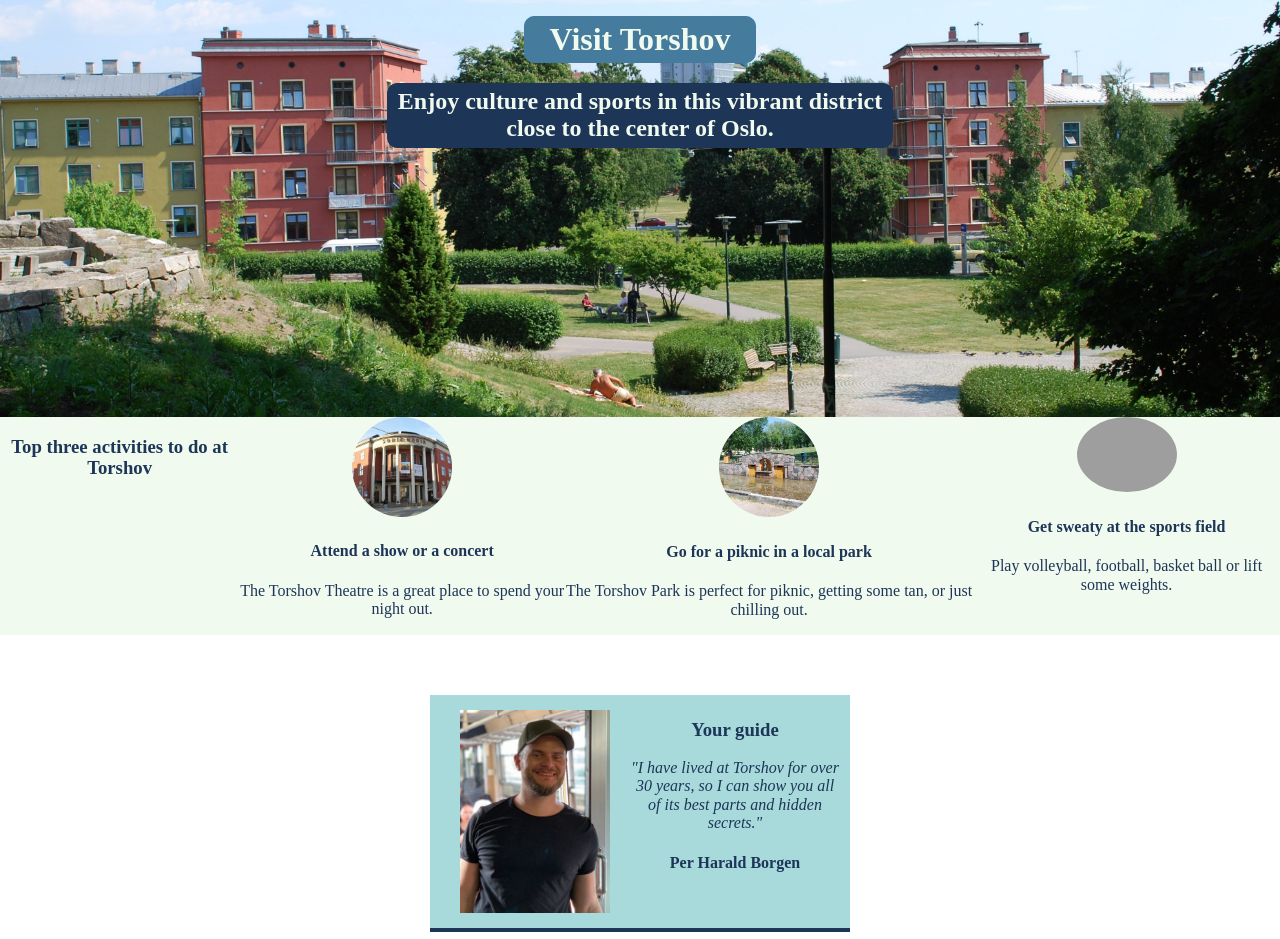
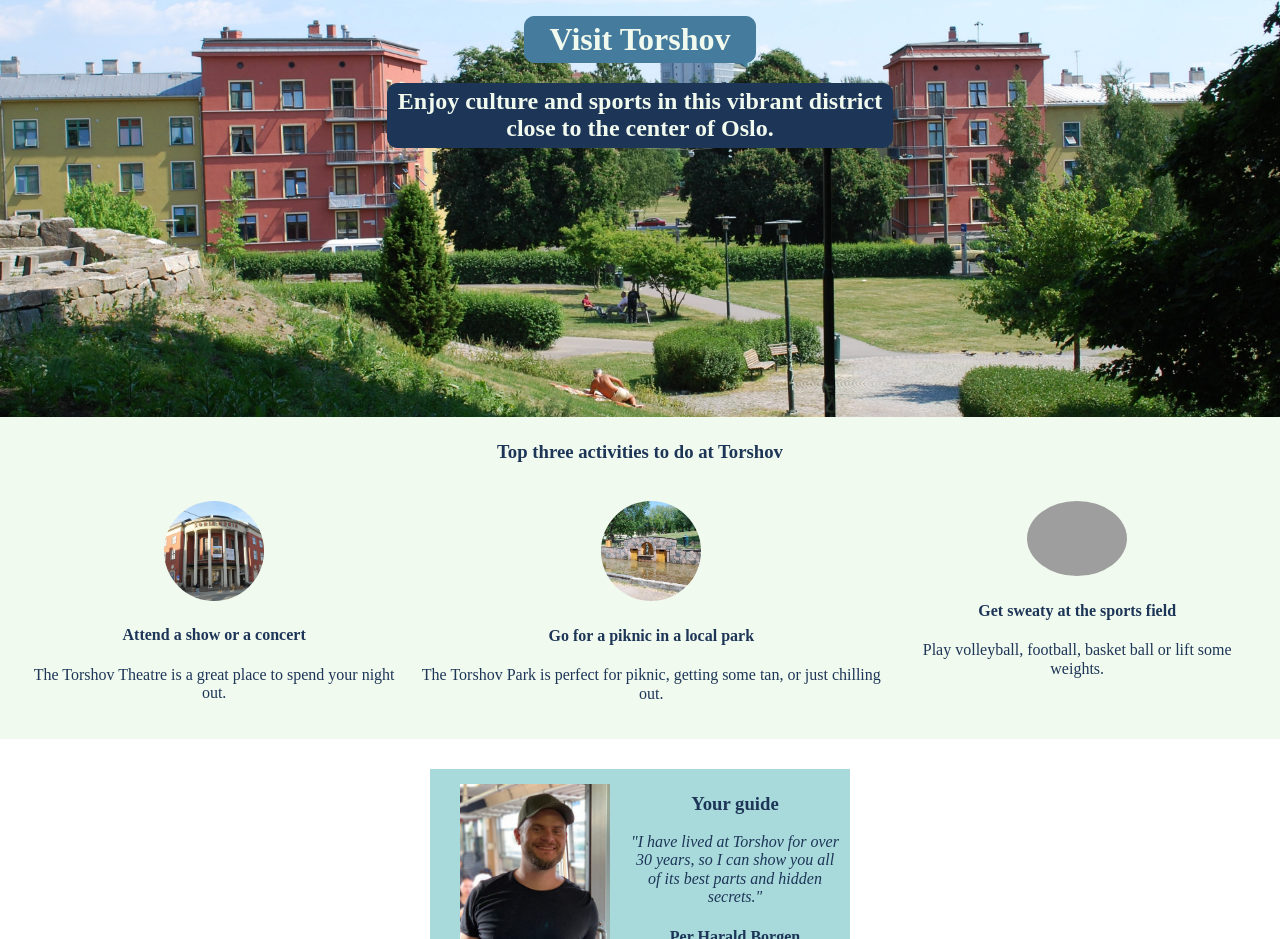
Before and after one commit to mdevinn/Hometown-Project, a website built with Vite: page index.html in a window 1280 px wide. Shown: the part 233-1172 px from the top of the page. Built offline with nearby package versions, Linux system fonts and the light colour scheme; grey boxes are pictures that could not be loaded.

Commit message:
Add files via upload

```diff
--- a/index.html
+++ b/index.html
@@ -17,6 +17,7 @@
             <div class = "activity-header">
                 <h3>Top three activities to do at Torshov</h3>
             </div>
+            <div class = "activities-subwrapper">
             <div>
                 <img src="images/theatre.jpg">
                 <h4>Attend a show or a concert</h3>
@@ -32,6 +33,7 @@
                 <h4>Get sweaty at the sports field</h3>
                 <p>Play volleyball, football, basket ball or lift some weights.</p>
             </div>
+            </div>
         </div>
         <!-- GUIDE SECTION -->
         <div class = "guide">
--- a/styles.css
+++ b/styles.css
@@ -33,10 +33,10 @@ img {
     border-radius: 10px;
     background-color: #457B9D;
     color: #F1FAEE;
+
 }
 #hero-subtitle{
     width: 500px;
-    margin: 20px auto;
     border: 1px solid #1D3557;
     padding: 4px 2px;
     border-radius: 10px;
@@ -46,13 +46,18 @@ img {
 .activities{
     background-color: #F1FAEE;
     color: #1D3557;
+    padding-top: 5px;
+}
+.activities-subwrapper{
     display: flex;
     justify-content: space-around;
-    margin-bottom: 60px;
+    padding: 20px;
+    margin-bottom: 30px;
 }
 .activities img{
     border-radius: 100%;
 }
+
 .guide{
     width: 400px;
     display: flex;
```
